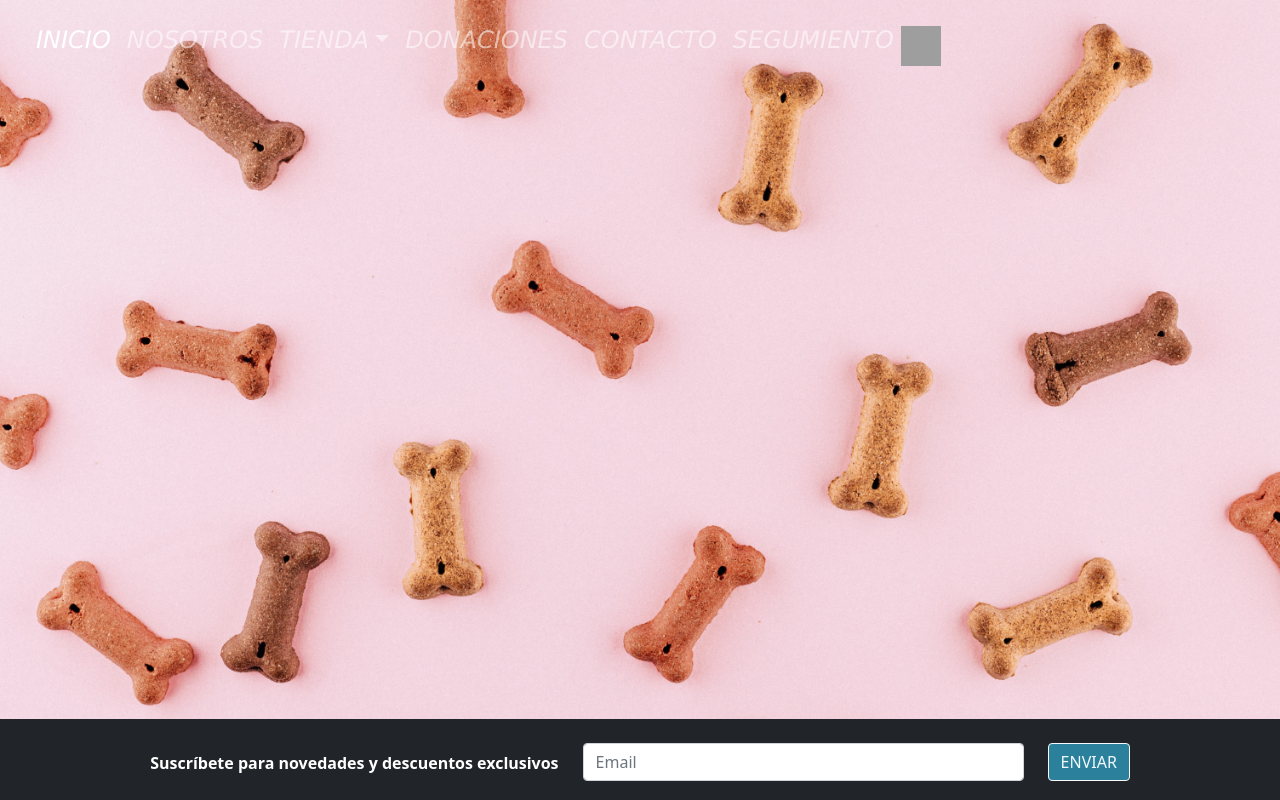
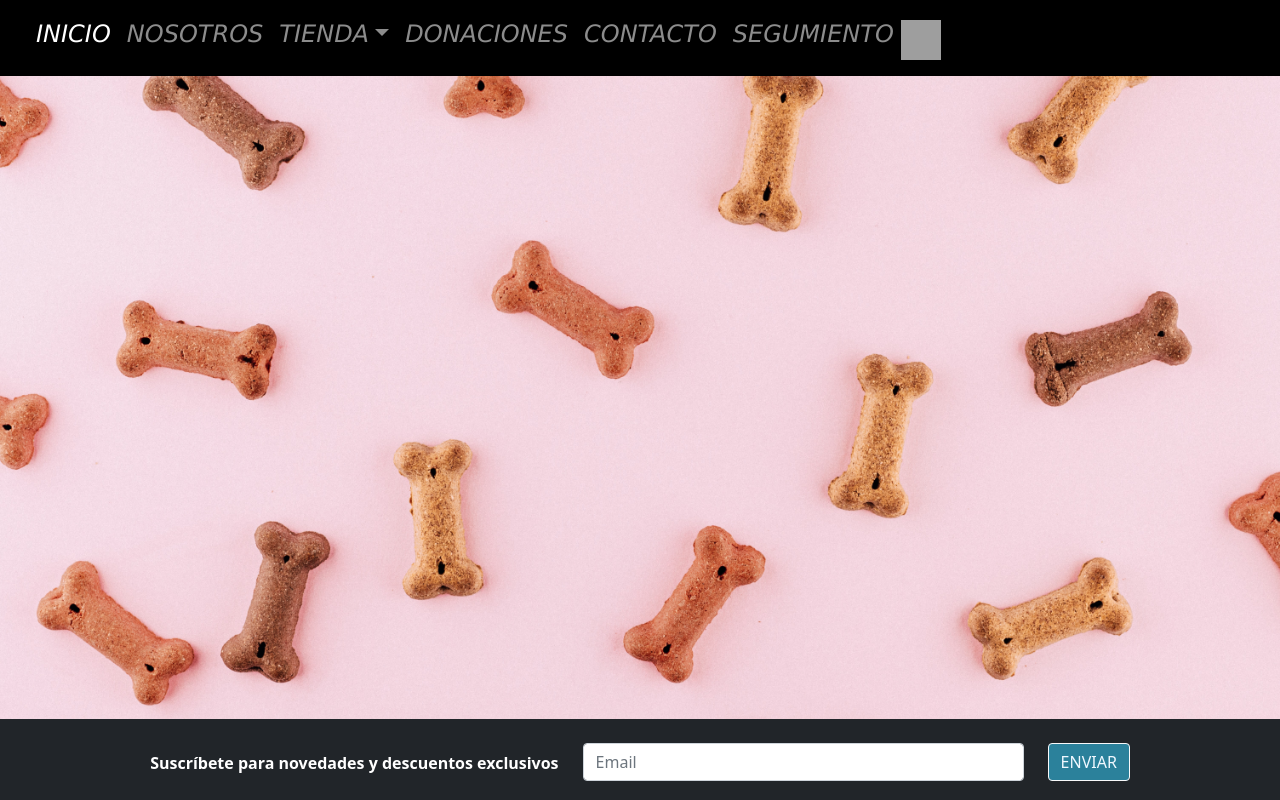
Before and after one commit to tam-rivasl/Petstore2.0, a Django app: page / in a window 1280 px wide. Run offline with Django 4.2, Linux system fonts and the light colour scheme; grey boxes are pictures that could not be loaded.

Commit message:
se cambia navbar

```diff
--- a/core/static/css/style.css
+++ b/core/static/css/style.css
@@ -1,3 +1,5 @@
+/*estilo nosotros*/
+
 .nosotros {
     width: 100%;
     padding: 5px;
@@ -44,6 +46,9 @@
     font-size: 30px !important;
     ;
 }
+
+
+/* estilos del footer */
 
 footer {
     width: 100%;
@@ -101,13 +106,14 @@ input[type="radio"]:checked~label {
     min-height: 100vh;
 }
 
+
+/* estilo navbar */
+
 .header .navbar {
-    background-color: transparent !important;
+    background-color: rgb(0, 0, 0) !important;
     font-family: Verdana, Geneva, Tahoma, sans-serif;
     font-style: italic;
     font-size: x-large;
-    font-weight: 100;
-    line-height: 200%;
 }
 
 
@@ -146,13 +152,6 @@ input[type="radio"]:checked~label {
 
 
 /* donaciones */
-
-
-/* body {
-    background: #444;
-    margin: 0;
-    font-family: monospace;
-} */
 
 
 /*Estilos de la galeria*/
--- a/core/templates/identificaciones.html
+++ b/core/templates/identificaciones.html
@@ -15,7 +15,7 @@
                 <div class="row">
                     <div class="col-lg-4">
                         <div class="card">
-                            <img src="{% static img/iden1.jpg' %}" class="card-img-top" width="200px" height="300px" />
+                            <img src="{% static 'img/iden1.jpg' %}" class="card-img-top" width="200px" height="300px" />
                             <div class="card-body">
                                 <h5 class="card-title">Placa metalica simple</h5>
                                 <p class="card-text">
@@ -29,7 +29,7 @@
 
                     <div class="col-lg-4 d-none d-lg-block">
                         <div class="card">
-                            <img src="{% static img/iden2.jpg' %}" class="card-img-top" width="200px" height="300px" />
+                            <img src="{% static 'img/iden2.jpg' %}" class="card-img-top" width="200px" height="300px" />
                             <div class="card-body">
                                 <h5 class="card-title">Placa gps DIY</h5>
                                 <p class="card-text">
@@ -43,7 +43,7 @@
 
                     <div class="col-lg-4 d-none d-lg-block">
                         <div class="card">
-                            <img src="{% static img/iden3.jpg' %}" class="card-img-top" width="200px" height="300px" />
+                            <img src="{% static 'img/iden3.jpg' %}" class="card-img-top" width="200px" height="300px" />
                             <div class="card-body">
                                 <h5 class="card-title">Placa generica</h5>
                                 <p class="card-text">
--- a/core/templates/partials/nav.html
+++ b/core/templates/partials/nav.html
@@ -5,7 +5,7 @@
         <a class="navbar-brand" href="#"></a>
         <button class="navbar-toggler" type="button" data-bs-toggle="collapse" data-bs-target="#navbarSupportedContent" aria-controls="navbarSupportedContent" aria-expanded="false" aria-label="Toggle navigation">
         <span class="navbar-toggler-icon"></span>
-      </button>
+        </button>
         <div class="collapse navbar-collapse" id="navbarSupportedContent">
             <ul class="navbar-nav me-auto mb-2 mb-lg-0">
                 <li class="nav-item">
```
Also changed, not shown: core/templates/seguimiento.html (renamed from core/templates/Seguimiento.html).
